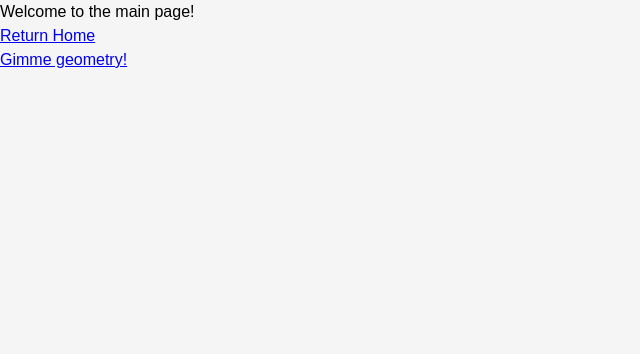
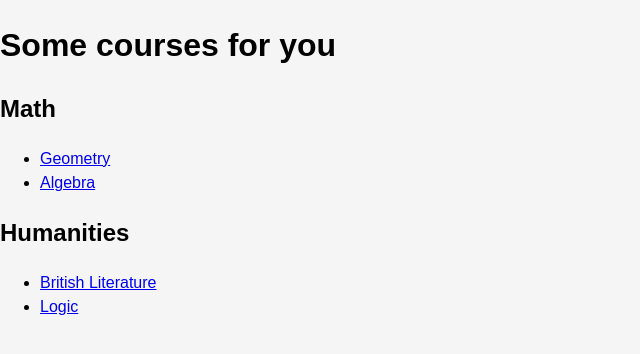
Before and after one commit to Botmasher/test-blog-react, a React (Create React App) app: page / in a window 1280 px wide. Shown: the top 354 px of the page, without its empty margins (0-640 px from the left). Built offline with nearby package versions, Linux system fonts and the light colour scheme.

Commit message:
Handle subject and course name for each post based on link clicked

```diff
--- a/src/App.js
+++ b/src/App.js
@@ -5,9 +5,8 @@ import DisplayPost from './DisplayPost.js'
 class App extends Component {
 
 	state = {
-		subject: 'math',
-		course: 'geometry',
-		unit: 1
+		subject: '',
+		course: ''
 	}
 
 	componentDidMount() {
@@ -20,21 +19,51 @@ class App extends Component {
 		history.push('/')
 	}
 
+	changePage = (subject, course) => {
+		this.setState({subject,course})
+	}
+
+	displayLink = (subject, course) => {
+		return (
+			<Link onClick={()=>this.changePage(subject,course)} to={`${subject}/${course}/`}>{`${this.prettyCourseName(course)}`}</Link>
+		)
+	}
+
+	prettyCourseName = (courseName) => {
+		return (`${courseName.split('-').map((w) => (
+			`${w.charAt(0).toUpperCase()}${w.slice(1)}`
+		)).join(' ')}`)
+	}
+
 	render() {
 
-		let { subject, course, unit } = this.state
+		let { subject, course } = this.state
 
 		return (
 			<div>
+
 				<Route exact path='/' render={() => (
 		    		<div>
-	    			<DisplayPost postText='Welcome to the main page!' />
-	    			<div><Link to='/math/geometry/'>Gimme geometry!</Link></div>
+		    			<h1>Some courses for you</h1>
+		    			<h2>Math</h2>
+		    			<ul>
+							<li>{this.displayLink('math','geometry')}</li>
+							<li>{this.displayLink('math','algebra')}</li>
+		    			</ul>
+		    			<h2>Humanities</h2>
+		    			<ul>
+		    				<li>{this.displayLink('language','british-literature')}</li>
+		    				<li>{this.displayLink('philosophy','logic')}</li>
+		    			</ul>
 		    		</div>
 		     	)}/>
+
+				{subject !== '' && course !== '' && (
 		     		<Route path={`/${subject}/${course}`} render={() => (
-	    		<DisplayPost postText={`This page is about ${course}, a fundamental topic in ${subject}.`} />
+		    			<DisplayPost subject={subject} course={course} />
 		    		)}/>
+		    	)}
+
 	    	</div>
 		)
 	}
--- a/src/DisplayPost.js
+++ b/src/DisplayPost.js
@@ -4,13 +4,14 @@ import PropTypes from 'prop-types'
 
 class DisplayPost extends Component {
 	static PropTypes = {
-		postText: PropTypes.string.isRequired
+		subject: PropTypes.string,
+		course: PropTypes.string.isRequired
 	}
 
 	render() {
 		return (
-			<div className="display-post">
-				{ this.props.postText }
+			<div className='display-post'>
+				{ this.props.subject }, specifically { this.props.course }
 				<div><Link to='/'>Return Home</Link></div>
 			</div>
 		)
--- a/src/index.css
+++ b/src/index.css
@@ -23,7 +23,6 @@ body, .app {
   display: block;
   width: 60px;
   height: 60px;
-  background-image: url('./icons/arrow-back.svg');
   background-position: center;
   background-repeat: no-repeat;
   background-size: 30px;
@@ -45,7 +44,6 @@ body, .app {
   min-width: 60px;
   height: 60px;
   background-color: white;
-  background-image: url('./icons/person.svg');
   background-size: 32px 32px;
   background-position: center;
   background-repeat: no-repeat;
@@ -90,7 +88,6 @@ body, .app {
 .search-contacts {
   width: 100%;
   padding: 20px 20px 20px 60px;
-  background-image: url('./icons/search.svg');
   background-repeat: no-repeat;
   background-position: 20px center;
   background-size: 1.2em;
@@ -103,7 +100,6 @@ body, .app {
   display: block;
   width: 73px;
   background: white;
-  background-image: url('./icons/person-add.svg');
   background-repeat: no-repeat;
   background-position: center;
   background-size: 28px;
@@ -177,7 +173,6 @@ body, .app {
   width: 32px;
   height: 32px;
   background-color: transparent;
-  background-image: url('./icons/cancel.svg');
   background-size: 100% 100%;
   border: 0;
   color: black;
```
Lines whose indentation alone changed are shown as unchanged.
